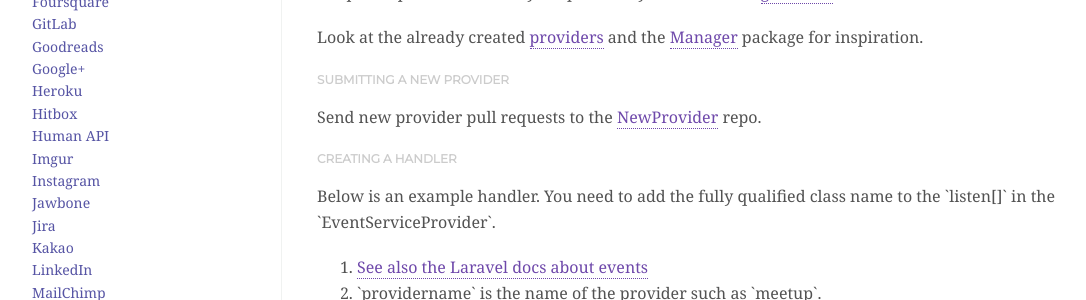
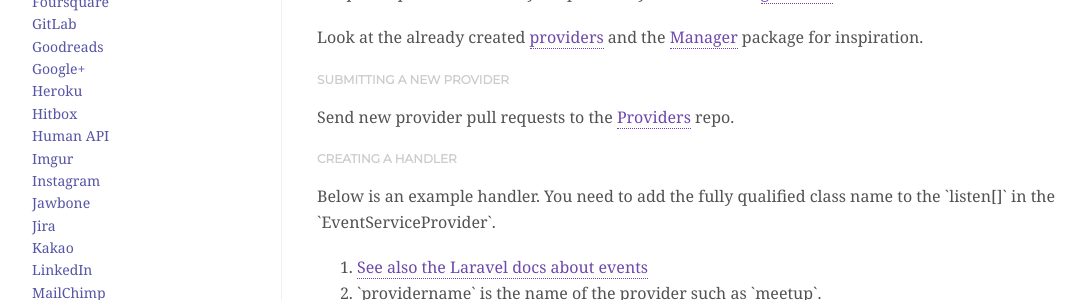
Before and after one commit to SocialiteProviders/socialiteproviders.github.io, a Jekyll site: the page built from index.html, in a window 1280 px wide and 900 px high, scrolled down 723 px. Shown: the part 154-454 px from the top of the window, without its empty margins (64-1150 px from the left). Built offline with Jekyll 4.4.1, drawn with Linux system fonts in a browser that asks for light colours; nearby versions of some CDN libraries; some web fonts are replaced.

Commit message:
Update contribute.html

```diff
--- a/_includes/contribute.html
+++ b/_includes/contribute.html
@@ -16,7 +16,7 @@
 
 
         <h4>Submitting a new provider</h4>
-            <p>Send new provider pull requests to the <a href="https://github.com/SocialiteProviders/NewProvider">NewProvider</a> repo.</p>
+            <p>Send new provider pull requests to the <a href="https://github.com/SocialiteProviders/Providers">Providers</a> repo.</p>
 
         <h4>Creating a handler</h4>
             <p>Below is an example handler. You need to add the fully qualified class name to the `listen[]` in the `EventServiceProvider`.</p>
```
